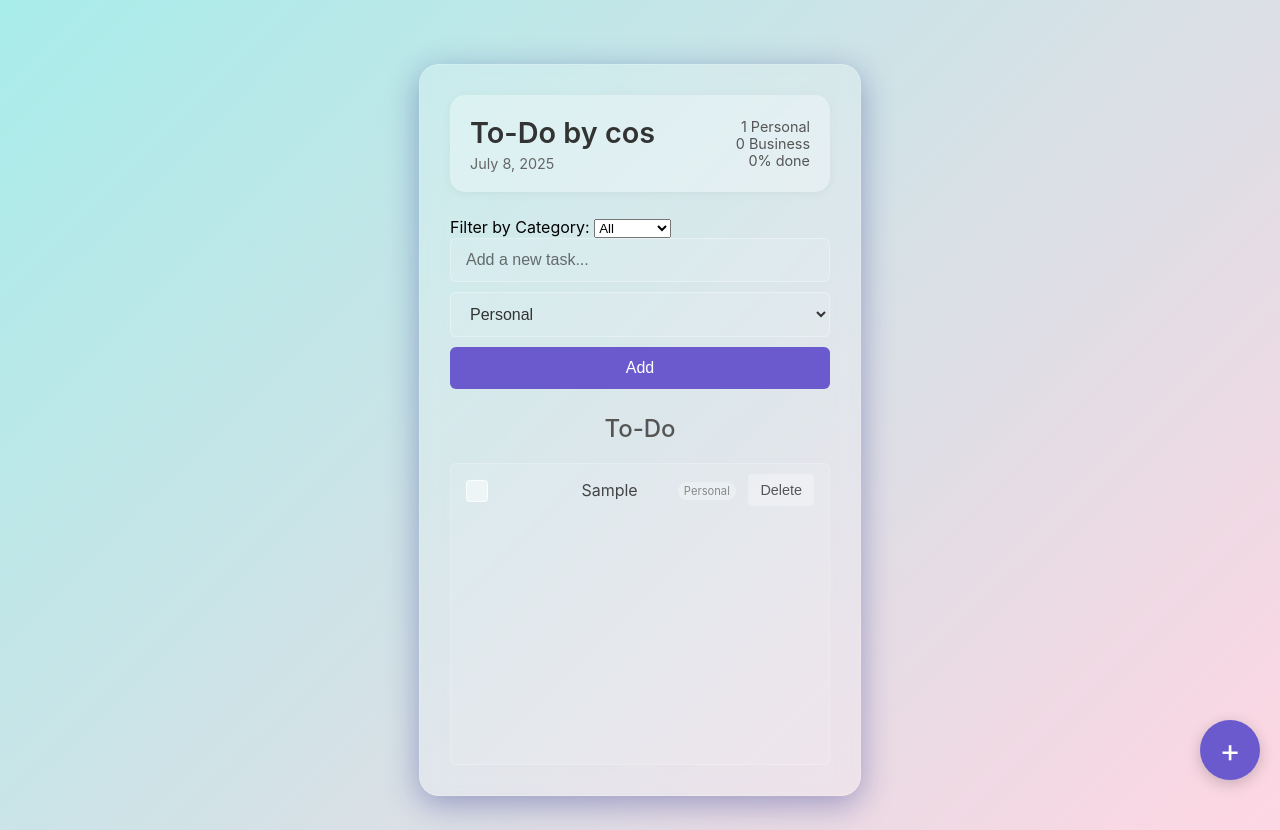
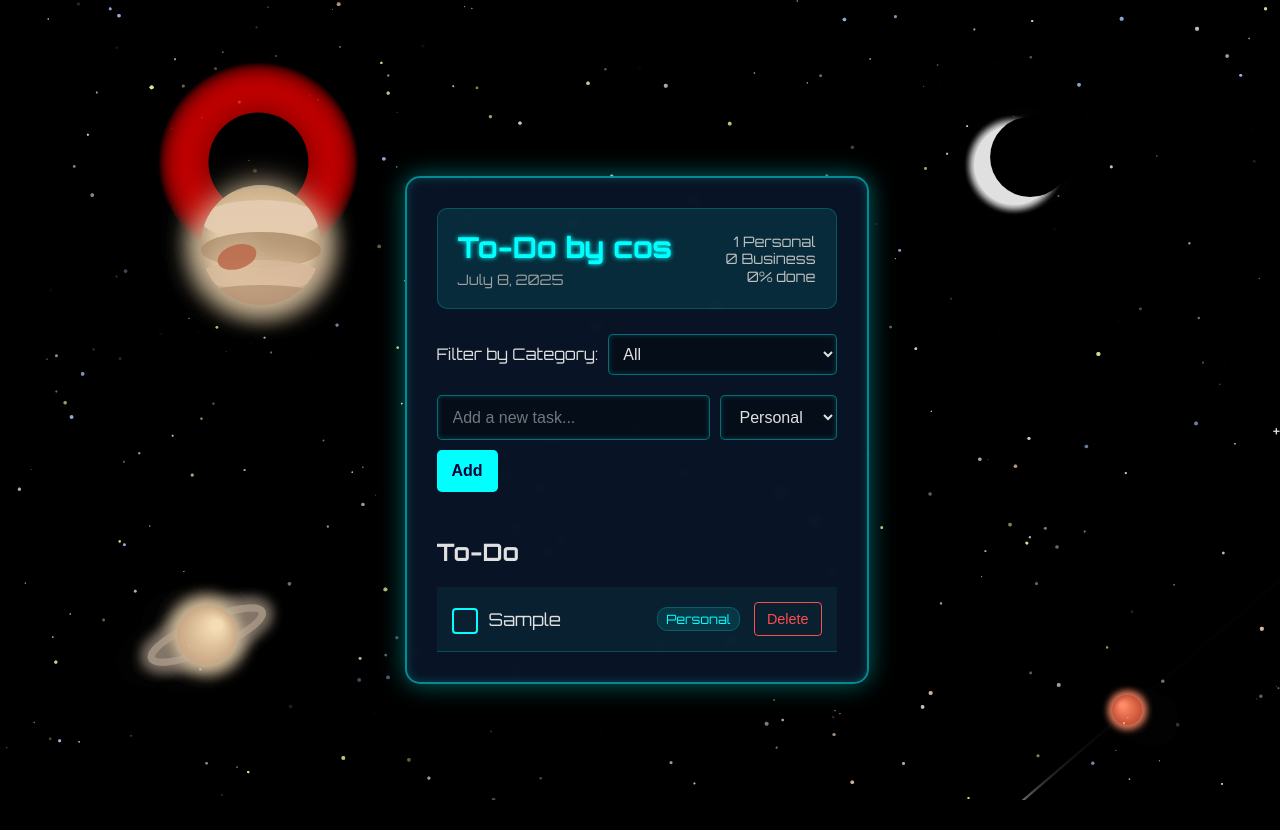
Before and after one commit to cosmoscosmoscosmos/todo, a plain HTML site: page index.html in a window 1280 px wide. Both pictures are taken after typing "Sample" into the empty fields and a click on the button "Add". Drawn offline with Linux system fonts and the light colour scheme.

Commit message:
Add files via upload

```diff
--- a/index.html
+++ b/index.html
@@ -6,8 +6,12 @@
     <title>To-Do List App</title>
     <link rel="manifest" href="/manifest.json">
     <link rel="stylesheet" href="style.css">
+    <link rel="preconnect" href="https://fonts.googleapis.com">
+    <link rel="preconnect" href="https://fonts.gstatic.com" crossorigin>
+    <link href="https://fonts.googleapis.com/css2?family=Orbitron:wght@400;700&display=swap" rel="stylesheet">
 </head>
 <body>
+    <canvas id="starfield"></canvas>
     <div class="container">
         <div class="top-header">
             <div class="header-text">
@@ -47,5 +51,6 @@
     </div>
     <div class="fab">+</div>
     <script src="script.js?v=1"></script>
+    <script src="stars.js"></script>
 </body>
 </html>
--- /dev/null
+++ b/stars.js
@@ -0,0 +1,301 @@
+const canvas = document.getElementById('starfield');
+const ctx = canvas.getContext('2d');
+
+function resizeCanvas() {
+    canvas.width = window.innerWidth;
+    canvas.height = window.innerHeight;
+}
+
+window.addEventListener('resize', resizeCanvas);
+resizeCanvas();
+
+// --- Celestial Objects --- //
+const celestialObjects = [
+    {
+        type: 'blackHole',
+        x: canvas.width * 0.2,
+        y: canvas.height * 0.2,
+        radius: 50, // Event horizon radius
+        glowRadius: 100, // Radius for the red glow
+        speedX: 0.005,
+        speedY: 0.005,
+        rotation: 0,
+        rotationSpeed: 0.01, // Rotation for the red glow
+        distortionRadius: 200 // Radius for gravitational lensing effect
+    },
+    {
+        type: 'waningCrescentMoon',
+        x: canvas.width * 0.8,
+        y: canvas.height * 0.2,
+        radius: 40,
+        speedX: -0.02,
+        speedY: 0.01
+    },
+    {
+        type: 'saturn',
+        x: canvas.width * 0.15,
+        y: canvas.height * 0.8,
+        radius: 30,
+        ringRadiusX: 60,
+        ringRadiusY: 15,
+        speedX: 0.03,
+        speedY: -0.01
+    },
+    {
+        type: 'redPlanet',
+        x: canvas.width * 0.9,
+        y: canvas.height * 0.9,
+        radius: 15,
+        speedX: -0.05,
+        speedY: -0.02
+    },
+    {
+        type: 'gasGiant',
+        x: canvas.width * 0.2,
+        y: canvas.height * 0.3,
+        radius: 60,
+        speedX: 0.01,
+        speedY: 0.01
+    }
+];
+
+function drawBlackHole(obj) {
+    ctx.save();
+    ctx.translate(obj.x, obj.y);
+
+    // Red Glow/Border (simulating light being pulled in)
+    ctx.rotate(obj.rotation); // Apply rotation to the glow
+    const redGlowGradient = ctx.createRadialGradient(0, 0, obj.radius, 0, 0, obj.glowRadius);
+    redGlowGradient.addColorStop(0, 'rgba(255, 0, 0, 0.8)'); // Bright red near core
+    redGlowGradient.addColorStop(0.5, 'rgba(255, 0, 0, 0.4)'); // Fading red
+    redGlowGradient.addColorStop(1, 'rgba(255, 0, 0, 0)'); // Transparent
+
+    ctx.fillStyle = redGlowGradient;
+    ctx.beginPath();
+    ctx.arc(0, 0, obj.glowRadius, 0, Math.PI * 2);
+    ctx.shadowColor = 'rgba(255, 0, 0, 0.7)'; // Red shadow for glow
+    ctx.shadowBlur = 40;
+    ctx.fill();
+    ctx.rotate(-obj.rotation); // Rotate back for the core
+
+    // Event Horizon (the black core)
+    ctx.fillStyle = '#000';
+    ctx.beginPath();
+    ctx.arc(0, 0, obj.radius, 0, Math.PI * 2);
+    ctx.shadowColor = 'rgba(0, 0, 0, 0.9)'; // Dark shadow for depth
+    ctx.shadowBlur = 50;
+    ctx.fill();
+
+    ctx.restore();
+}
+
+function drawWaningCrescentMoon(obj) {
+    ctx.save();
+    ctx.beginPath();
+    ctx.arc(obj.x, obj.y, obj.radius, 0, Math.PI * 2);
+    ctx.fillStyle = '#e0e0e0';
+    ctx.shadowColor = '#fff';
+    ctx.shadowBlur = 10;
+    ctx.fill();
+    ctx.restore();
+
+    ctx.beginPath();
+    ctx.arc(obj.x + obj.radius * 0.4, obj.y - obj.radius * 0.2, obj.radius, 0, Math.PI * 2);
+    ctx.fillStyle = '#000';
+    ctx.fill();
+}
+
+function drawSaturn(obj) {
+    ctx.save();
+    ctx.beginPath();
+    ctx.ellipse(obj.x, obj.y, obj.ringRadiusX, obj.ringRadiusY, -0.4, 0, Math.PI * 2);
+    ctx.strokeStyle = '#a09080';
+    ctx.lineWidth = 7;
+    ctx.shadowColor = '#a09080';
+    ctx.shadowBlur = 15;
+    ctx.stroke();
+
+    ctx.beginPath();
+    ctx.arc(obj.x, obj.y, obj.radius, 0, Math.PI * 2);
+    const gradient = ctx.createRadialGradient(obj.x + 10, obj.y - 10, 5, obj.x, obj.y, obj.radius);
+    gradient.addColorStop(0, '#f5dcb4');
+    gradient.addColorStop(1, '#c7a683');
+    ctx.fillStyle = gradient;
+    ctx.shadowColor = '#f5dcb4';
+    ctx.shadowBlur = 20;
+    ctx.fill();
+    ctx.restore();
+}
+
+function drawRedPlanet(obj) {
+    ctx.save();
+    const gradient = ctx.createRadialGradient(obj.x - 5, obj.y - 5, 2, obj.x, obj.y, obj.radius);
+    gradient.addColorStop(0, '#ff8c69');
+    gradient.addColorStop(1, '#c54f33');
+    ctx.fillStyle = gradient;
+    ctx.beginPath();
+    ctx.arc(obj.x, obj.y, obj.radius, 0, Math.PI * 2);
+    ctx.shadowColor = '#ff8c69';
+    ctx.shadowBlur = 10;
+    ctx.fill();
+    ctx.restore();
+}
+
+function drawGasGiant(obj) {
+    ctx.save();
+    const gradient = ctx.createRadialGradient(obj.x, obj.y, obj.radius * 0.7, obj.x, obj.y, obj.radius);
+    gradient.addColorStop(0, '#e3cba7');
+    gradient.addColorStop(1, '#a18b70');
+    ctx.fillStyle = gradient;
+    ctx.beginPath();
+    ctx.arc(obj.x, obj.y, obj.radius, 0, Math.PI * 2);
+    ctx.shadowColor = '#e3cba7';
+    ctx.shadowBlur = 30;
+    ctx.fill();
+
+    ctx.clip();
+
+    const bands = [
+        { color: 'rgba(199, 169, 128, 0.8)', yOffset: -40, height: 15 },
+        { color: 'rgba(230, 204, 179, 0.9)', yOffset: -25, height: 20 },
+        { color: 'rgba(168, 136, 102, 0.8)', yOffset: 5, height: 18 },
+        { color: 'rgba(214, 182, 154, 0.9)', yOffset: 30, height: 15 },
+        { color: 'rgba(181, 146, 116, 0.8)', yOffset: 50, height: 10 }
+    ];
+    bands.forEach(band => {
+        ctx.fillStyle = band.color;
+        ctx.beginPath();
+        ctx.ellipse(obj.x, obj.y + band.yOffset, obj.radius, band.height, 0, 0, Math.PI * 2);
+        ctx.fill();
+    });
+
+    ctx.fillStyle = 'rgba(186, 104, 73, 0.85)';
+    ctx.beginPath();
+    ctx.ellipse(obj.x - obj.radius * 0.4, obj.y + obj.radius * 0.2, 20, 12, -0.3, 0, Math.PI * 2);
+    ctx.fill();
+
+    ctx.restore();
+}
+
+function updateAndDrawCelestialObjects() {
+    celestialObjects.forEach(obj => {
+        obj.x += obj.speedX;
+        obj.y += obj.speedY;
+        if(obj.type === 'blackHole') obj.rotation += obj.rotationSpeed;
+
+        const objWidth = obj.type === 'saturn' ? obj.ringRadiusX : obj.radius;
+        if (obj.x + objWidth < -200) obj.x = canvas.width + objWidth;
+        if (obj.x - objWidth > canvas.width + 200) obj.x = -objWidth;
+        if (obj.y + objWidth < -200) obj.y = canvas.height + objWidth;
+        if (obj.y - objWidth > canvas.height + 200) obj.y = -objWidth;
+
+        if (obj.type === 'blackHole') drawBlackHole(obj);
+        else if (obj.type === 'waningCrescentMoon') drawWaningCrescentMoon(obj);
+        else if (obj.type === 'saturn') drawSaturn(obj);
+        else if (obj.type === 'redPlanet') drawRedPlanet(obj);
+        else if (obj.type === 'gasGiant') drawGasGiant(obj);
+    });
+}
+
+// --- Twinkling Stars --- //
+const stars = [];
+const numStars = 300;
+const starColors = [ [255, 255, 255], [174, 203, 255], [255, 255, 170], [255, 221, 193] ];
+
+function initStar(star) {
+    star.x = Math.random() * canvas.width;
+    star.y = Math.random() * canvas.height;
+    star.radius = Math.random() * 1.5 + 0.5;
+    star.color = starColors[Math.floor(Math.random() * starColors.length)];
+    star.maxAlpha = Math.random() * 0.5 + 0.2;
+    star.alpha = 0;
+    star.phase = Math.random() * Math.PI * 2;
+    star.twinkleSpeed = Math.random() * 0.005 + 0.001;
+    star.life = Math.random() * 800 + 200;
+    star.maxLife = star.life;
+}
+
+for (let i = 0; i < numStars; i++) { const star = {}; initStar(star); stars.push(star); }
+
+// --- Shooting Stars --- //
+const shootingStars = [];
+function createShootingStar() {
+    if (Math.random() < 0.4) return;
+    shootingStars.push({
+        x: Math.random() * canvas.width * 1.5,
+        y: Math.random() * canvas.height * 0.2,
+        len: Math.random() * 150 + 50,
+        speed: Math.random() * 8 + 8,
+        angle: Math.PI / 5 + Math.random() * 0.2,
+    });
+}
+
+function draw() {
+    ctx.fillStyle = 'rgba(0, 0, 0, 0.2)';
+    ctx.fillRect(0, 0, canvas.width, canvas.height);
+
+    updateAndDrawCelestialObjects();
+
+    stars.forEach(star => {
+        // Apply gravitational lensing effect if near black hole
+        const bh = celestialObjects.find(obj => obj.type === 'blackHole');
+        if (bh) {
+            const dx = star.x - bh.x;
+            const dy = star.y - bh.y;
+            const dist = Math.sqrt(dx * dx + dy * dy);
+
+            if (dist < bh.distortionRadius && dist > bh.radius) {
+                const angle = Math.atan2(dy, dx);
+                const distortionFactor = 1 - (dist / bh.distortionRadius); // Stronger closer to BH
+                const distortedX = star.x + Math.cos(angle) * distortionFactor * 10;
+                const distortedY = star.y + Math.sin(angle) * distortionFactor * 10;
+
+                ctx.beginPath();
+                ctx.arc(distortedX, distortedY, star.radius, 0, Math.PI * 2);
+            } else {
+                ctx.beginPath();
+                ctx.arc(star.x, star.y, star.radius, 0, Math.PI * 2);
+            }
+        } else {
+            ctx.beginPath();
+            ctx.arc(star.x, star.y, star.radius, 0, Math.PI * 2);
+        }
+
+        star.phase += star.twinkleSpeed;
+        let twinkle = Math.abs(Math.sin(star.phase));
+        const fade = Math.min(1, (star.maxLife - star.life) / 100, star.life / 100);
+        star.alpha = twinkle * star.maxAlpha * fade;
+
+        ctx.fillStyle = `rgba(${star.color[0]}, ${star.color[1]}, ${star.color[2]}, ${star.alpha})`;
+        ctx.fill();
+
+        star.life--;
+        if (star.life <= 0) {
+            initStar(star);
+        }
+    });
+
+    shootingStars.forEach((ss, index) => {
+        const tailX = ss.x + ss.len * Math.cos(ss.angle);
+        const tailY = ss.y - ss.len * Math.sin(ss.angle);
+        const gradient = ctx.createLinearGradient(ss.x, ss.y, tailX, tailY);
+        gradient.addColorStop(0, 'rgba(255, 255, 255, 0.8)');
+        gradient.addColorStop(1, 'rgba(255, 255, 255, 0)');
+        ctx.beginPath();
+        ctx.moveTo(ss.x, ss.y);
+        ctx.lineTo(tailX, tailY);
+        ctx.strokeStyle = gradient;
+        ctx.lineWidth = 2;
+        ctx.stroke();
+        ss.x -= ss.speed * Math.cos(ss.angle);
+        ss.y += ss.speed * Math.sin(ss.angle);
+        if (ss.x < -ss.len || ss.y > canvas.height + ss.len) {
+            shootingStars.splice(index, 1);
+        }
+    });
+
+    requestAnimationFrame(draw);
+}
+
+setInterval(createShootingStar, Math.random() * 2000 + 1000);
+draw();
--- a/style.css
+++ b/style.css
@@ -1,236 +1,168 @@
+@import url('https://fonts.googleapis.com/css2?family=Orbitron:wght@400;700&display=swap');
+
 body {
-    font-family: -apple-system, BlinkMacSystemFont, "Segoe UI", Roboto, Helvetica, Arial, sans-serif;
+    font-family: 'Orbitron', sans-serif;
     margin: 0;
     display: flex;
     justify-content: center;
     align-items: center;
-    min-height: 100vh; /* 최소 높이 설정 */
-    background: linear-gradient(135deg, #a8edea 0%, #fed6e3 100%); /* 파스텔 그라데이션 배경 */
-    overflow: hidden; /* 스크롤바 숨김 */
-    padding-top: 30px; /* 상단 여백 추가 */
+    min-height: 100vh;
+    background: #000;
+    color: #e0e0e0;
+    overflow: hidden;
+    padding-top: 30px;
 }
 
-.color-palette {
-    text-align: center;
-    position: fixed; /* 화면에 고정 */
-    bottom: 20px; /* 하단에서 20px 위 */
-    left: 50%; /* 왼쪽에서 50% 위치 */
-    transform: translateX(-50%); /* X축으로 -50% 이동하여 중앙 정렬 */
-    background-color: rgba(255, 255, 255, 0.8); /* 반투명 배경 */
-    padding: 10px 15px;
-    border-radius: 20px;
-    box-shadow: 0 2px 10px rgba(0, 0, 0, 0.1);
-    z-index: 1000; /* 다른 요소 위에 오도록 */
-}
-
-.color-btn {
-    width: 25px;
-    height: 25px;
-    border-radius: 50%;
-    border: 1px solid #ccc;
-    cursor: pointer;
-    margin: 0 4px;
-    transition: border-color 0.3s ease, transform 0.2s ease;
-    box-shadow: 0 1px 3px rgba(0,0,0,0.1);
-}
-
-.color-btn:hover {
-    border-color: #555;
-    transform: scale(1.1);
+#starfield {
+    position: fixed;
+    top: 0;
+    left: 0;
+    width: 100%;
+    height: 100%;
+    z-index: -1;
 }
 
 .container {
-    background: rgba(255, 255, 255, 0.2); /* 반투명 배경 */
-    border-radius: 20px; /* 둥근 모서리 */
+    background: rgba(10, 25, 47, 0.8);
+    border-radius: 15px;
     padding: 30px;
-    box-shadow: 0 8px 32px 0 rgba(31, 38, 135, 0.37); /* 유리 효과 그림자 */
-    backdrop-filter: blur(10px); /* 블러 효과 */
-    -webkit-backdrop-filter: blur(10px); /* Safari 지원 */
-    border: 1px solid rgba(255, 255, 255, 0.18); /* 얇은 테두리 */
-    max-width: 380px; /* 모바일 화면에 더 적합한 최대 너비 */
-    width: 90%; /* 화면 너비의 90% 차지 */
-    margin: 20px auto; /* 상하 여백 및 좌우 중앙 정렬 */
+    box-shadow: 0 0 25px rgba(0, 255, 255, 0.4), 0 0 10px rgba(0, 255, 255, 0.2) inset;
+    backdrop-filter: blur(5px);
+    -webkit-backdrop-filter: blur(5px);
+    border: 2px solid rgba(0, 255, 255, 0.5);
+    max-width: 400px;
+    width: 90%;
+    margin: 20px auto;
     display: flex;
     flex-direction: column;
-    position: relative; /* + 버튼 위치 지정을 위해 */
+    position: relative;
 }
 
 .top-header {
-    background: rgba(255, 255, 255, 0.3); /* 반투명 배경 */
-    border-radius: 15px; /* 둥근 모서리 */
+    background: rgba(0, 255, 255, 0.1);
+    border-radius: 10px;
     padding: 20px;
     margin-bottom: 25px;
     display: flex;
     justify-content: space-between;
     align-items: center;
-    box-shadow: 0 2px 10px rgba(0, 0, 0, 0.05);
+    border: 1px solid rgba(0, 255, 255, 0.2);
 }
 
 .header-text .your-things {
     font-size: 1.8em;
-    font-weight: 600;
-    color: #333;
+    font-weight: 700;
+    color: #00ffff;
     margin: 0;
+    text-shadow: 0 0 5px #00ffff;
 }
 
 .header-text .current-date {
     font-size: 0.9em;
-    color: #666;
+    color: #a0a0a0;
     margin: 5px 0 0 0;
 }
 
 .counter-info p {
     font-size: 0.9em;
-    color: #555;
+    color: #c0c0c0;
     margin: 0;
     text-align: right;
 }
 
-h1 {
-    text-align: center;
-    color: #333;
+.input-area {
+    display: flex;
+    flex-wrap: wrap;
     margin-bottom: 25px;
-    font-size: 2.2em;
-    font-weight: 600;
+    gap: 10px;
 }
 
-.input-area {
-    display: flex;
-    flex-wrap: wrap; /* 공간 부족 시 다음 줄로 넘어가도록 */
-    margin-bottom: 25px;
+#taskInput, #taskCategory, #addButton {
+    border-radius: 5px;
+    border: 1px solid rgba(0, 255, 255, 0.4);
+    background: rgba(0, 0, 0, 0.3);
+    color: #e0e0e0;
+    padding: 12px 15px;
+    font-size: 1em;
+    outline: none;
+    transition: all 0.3s ease;
+    box-shadow: 0 0 5px rgba(0, 255, 255, 0.2) inset;
+}
+
+#taskInput::placeholder {
+    color: rgba(224, 224, 224, 0.5);
+}
+
+#taskInput:focus, #taskCategory:focus {
+    border-color: #00ffff;
+    box-shadow: 0 0 10px rgba(0, 255, 255, 0.5);
 }
 
 #taskInput {
     flex-grow: 1;
-    padding: 12px 15px;
-    border: 1px solid rgba(255, 255, 255, 0.3); /* 유리 효과 테두리 */
-    border-radius: 6px;
-    font-size: 1em;
-    outline: none;
-    background: rgba(255, 255, 255, 0.1); /* 반투명 배경 */
-    color: #333;
-    transition: border-color 0.2s ease;
-    width: 100%; /* 모바일에서 전체 너비 */
-    margin-bottom: 10px; /* 아래 여백 */
-}
-
-#taskInput::placeholder {
-    color: rgba(51, 51, 51, 0.7);
-}
-
-#taskInput:focus {
-    border-color: rgba(255, 255, 255, 0.5);
 }
 
 #taskCategory {
-    padding: 12px 15px;
-    border: 1px solid rgba(255, 255, 255, 0.3);
-    border-radius: 6px;
-    font-size: 1em;
-    outline: none;
-    background: rgba(255, 255, 255, 0.1);
-    color: #333;
-    margin-left: 0; /* 모바일에서 마진 제거 */
-    margin-bottom: 10px; /* 아래 여백 */
     cursor: pointer;
-    width: 100%; /* 모바일에서 전체 너비 */
-}
-
-#taskCategory:focus {
-    border-color: rgba(255, 255, 255, 0.5);
 }
 
 #addButton {
-    padding: 12px 20px;
-    background-color: #6a5acd; /* 보라색 계열 버튼 */
-    color: white;
+    background-color: #00ffff;
+    color: #000033;
+    font-weight: 700;
+    cursor: pointer;
     border: none;
-    border-radius: 6px;
-    cursor: pointer;
-    margin-left: 0; /* 모바일에서 마진 제거 */
-    font-size: 1em;
-    transition: background-color 0.2s ease;
-    width: 100%; /* 모바일에서 전체 너비 */
 }
 
 #addButton:hover {
-    background-color: #5a4bbd;
-}
-
-.lists-container {
-    display: flex;
-    flex-wrap: wrap;
-    justify-content: center;
-    gap: 30px;
-}
-
-.list-section {
-    flex: 1;
-    min-width: 280px;
-    margin-bottom: 20px;
-}
-
-.list-section:last-child {
-    margin-bottom: 0;
-}
-
-.list-section h2 {
-    text-align: center;
-    color: #555;
-    margin-top: 0;
-    margin-bottom: 20px;
-    font-size: 1.5em;
-    font-weight: 500;
+    background-color: #fff;
+    box-shadow: 0 0 15px #fff;
 }
 
 ul {
     list-style-type: none;
     padding: 0;
     margin: 0;
-    border: 1px solid rgba(255, 255, 255, 0.18); /* 유리 효과 테두리 */
-    border-radius: 6px;
-    min-height: 300px; /* 높이 증가 */
-    background: rgba(255, 255, 255, 0.1); /* 반투명 배경 */
+    max-height: 350px;
+    overflow-y: auto;
 }
 
-li {
-    background: none;
-    padding: 10px 15px; /* 모바일에서 패딩 줄임 */
-    border-bottom: 1px solid rgba(255, 255, 255, 0.1); /* 얇은 구분선 */
-    display: flex;
-    align-items: center; /* 체크박스와 텍스트 정렬 */
-    justify-content: space-between; /* 요소들 사이에 공간 균등 배분 */
-    color: #444;
-    font-size: 1em; /* 모바일에서 폰트 크기 줄임 */
+/* Custom scrollbar for the task list */
+ul::-webkit-scrollbar {
+    width: 8px;
 }
 
-.task-text {
-    flex-grow: 1; /* 텍스트가 공간을 최대한 차지하도록 */
-    margin-right: 10px; /* 카테고리와의 간격 */
+ul::-webkit-scrollbar-track {
+    background: rgba(0, 0, 0, 0.2);
+    border-radius: 10px;
 }
 
-.task-category {
-    font-size: 0.7em; /* 모바일에서 폰트 크기 줄임 */
-    color: #888; /* 연한 회색 */
-    background-color: rgba(255, 255, 255, 0.3);
-    padding: 2px 6px; /* 모바일에서 패딩 줄임 */
+ul::-webkit-scrollbar-thumb {
+    background: rgba(0, 255, 255, 0.6);
     border-radius: 10px;
-    margin-left: 0;
-    margin-right: 8px; /* 삭제 버튼과의 간격 */
 }
 
-li:first-child {
-    border-top-left-radius: 6px;
-    border-top-right-radius: 6px;
+ul::-webkit-scrollbar-thumb:hover {
+    background: #00ffff;
 }
 
-li:last-child {
-    border-bottom: none;
-    border-bottom-left-radius: 6px;
-    border-bottom-right-radius: 6px;
+
+li {
+    background: rgba(0, 255, 255, 0.05);
+    padding: 15px;
+    border-bottom: 1px solid rgba(0, 255, 255, 0.2);
+    display: flex;
+    align-items: center;
+    justify-content: space-between;
+    color: #e0e0e0;
+    transition: background-color 0.3s ease;
 }
 
-li.completed span {
+li:hover {
+    background: rgba(0, 255, 255, 0.15);
+}
+
+li.completed .task-title {
     text-decoration: line-through;
     color: #888;
 }
@@ -238,8 +170,8 @@ li.completed span {
 .checkbox-container {
     position: relative;
     display: inline-block;
-    width: 20px;
-    height: 20px;
+    width: 22px;
+    height: 22px;
     margin-right: 15px;
     cursor: pointer;
 }
@@ -254,16 +186,17 @@ li.completed span {
     position: absolute;
     top: 0;
     left: 0;
-    height: 20px;
-    width: 20px;
-    background-color: rgba(255, 255, 255, 0.5); /* 체크박스 배경 */
+    height: 22px;
+    width: 22px;
+    background-color: transparent;
     border-radius: 4px;
-    border: 1px solid rgba(255, 255, 255, 0.7);
+    border: 2px solid #00ffff;
+    transition: all 0.3s ease;
 }
 
 .checkbox-container input:checked ~ .checkmark {
-    background-color: #6a5acd; /* 체크 시 색상 */
-    border-color: #6a5acd;
+    background-color: #00ffff;
+    box-shadow: 0 0 10px #00ffff;
 }
 
 .checkmark:after {
@@ -278,78 +211,92 @@ li.completed span {
 
 .checkbox-container .checkmark:after {
     left: 7px;
-    top: 3px;
-    width: 5px;
-    height: 10px;
-    border: solid white;
+    top: 2px;
+    width: 6px;
+    height: 12px;
+    border: solid #000033;
     border-width: 0 3px 3px 0;
-    -webkit-transform: rotate(45deg);
-    -ms-transform: rotate(45deg);
     transform: rotate(45deg);
 }
 
+.task-content {
+    flex-grow: 1;
+}
+
+.task-title {
+    font-size: 1.1em;
+}
+
+.task-category {
+    font-size: 0.8em;
+    color: #00ffff;
+    background-color: rgba(0, 255, 255, 0.1);
+    padding: 3px 8px;
+    border-radius: 10px;
+    border: 1px solid rgba(0, 255, 255, 0.2);
+    margin-right: 10px;
+}
+
 .delete-btn {
-    background-color: rgba(255, 255, 255, 0.3); /* 반투명 버튼 */
-    color: #555;
-    border: none;
+    background-color: transparent;
+    color: #ff4d4d;
+    border: 1px solid #ff4d4d;
     padding: 8px 12px;
     border-radius: 4px;
     cursor: pointer;
     font-size: 0.9em;
-    transition: background-color 0.2s ease;
-    margin-left: auto; /* 텍스트와 버튼 사이 공간 */
+    transition: all 0.3s ease;
 }
 
 .delete-btn:hover {
-    background-color: rgba(255, 255, 255, 0.5);
+    background-color: #ff4d4d;
+    color: #fff;
+    box-shadow: 0 0 10px #ff4d4d;
 }
 
-/* Floating Action Button (FAB) */
-.fab {
-    position: absolute; /* 컨테이너 내에서 절대 위치 */
-    bottom: 20px;
-    right: 20px;
-    width: 60px;
-    height: 60px;
-    background-color: #6a5acd; /* 보라색 계열 */
-    color: white;
-    border-radius: 50%;
+.filter-area {
+    margin-bottom: 20px;
     display: flex;
-    justify-content: center;
     align-items: center;
-    font-size: 2em;
-    box-shadow: 0 4px 15px rgba(0, 0, 0, 0.2);
-    cursor: pointer;
-    transition: background-color 0.2s ease, transform 0.2s ease;
-    z-index: 10;
+    gap: 10px;
 }
 
-.fab:hover {
-    background-color: #5a4bbd;
-    transform: scale(1.05);
+#filterCategory {
+    flex-grow: 1;
+    border-radius: 5px;
+    border: 1px solid rgba(0, 255, 255, 0.4);
+    background: rgba(0, 0, 0, 0.3);
+    color: #e0e0e0;
+    padding: 10px;
+    font-size: 1em;
+    outline: none;
+    transition: all 0.3s ease;
+    box-shadow: 0 0 5px rgba(0, 255, 255, 0.2) inset;
+    cursor: pointer;
+}
+
+#filterCategory:focus {
+    border-color: #00ffff;
+    box-shadow: 0 0 10px rgba(0, 255, 255, 0.5);
 }
 
 @media (max-width: 768px) {
-    .lists-container {
-        flex-direction: column; /* 작은 화면에서 목록들을 위아래로 쌓음 */
-    }
-
-    .list-section {
-        min-width: 90%; /* 작은 화면에서 너비를 거의 꽉 채움 */
-    }
-
     .container {
-        padding: 20px; /* 작은 화면에서 패딩 줄임 */
+        padding: 20px;
     }
 
     .top-header {
-        flex-direction: column; /* 상단 헤더도 세로로 쌓음 */
+        flex-direction: column;
         align-items: flex-start;
+        gap: 10px;
     }
 
     .counter-info {
         width: 100%;
-        text-align: left; /* 카운터 정보 왼쪽 정렬 */
-        margin-top: 10px;
+        text-align: left;
+    }
+
+    .input-area {
+        flex-direction: column;
     }
 }
```
Also changed, not shown: service-worker.js (line endings or trailing spaces).
